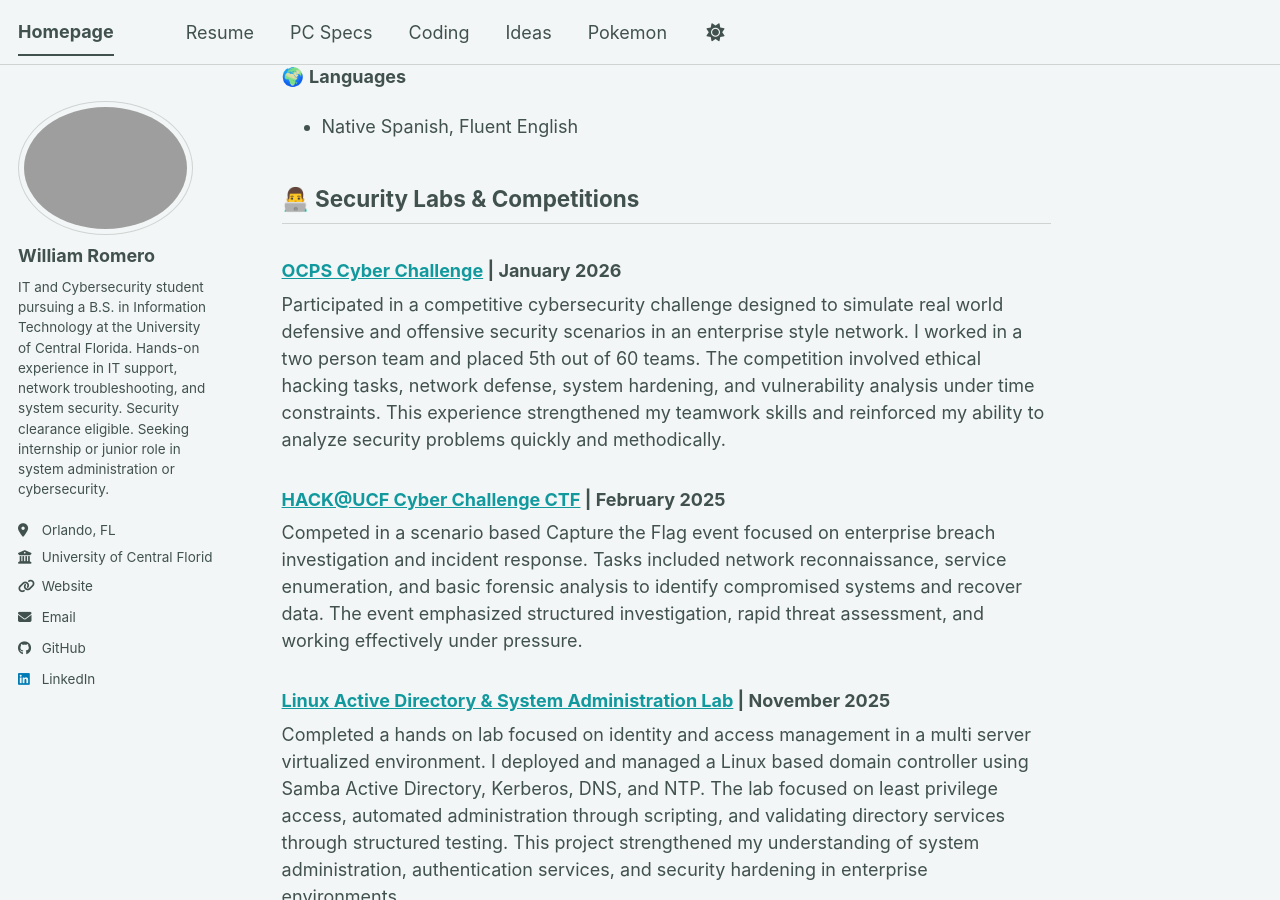
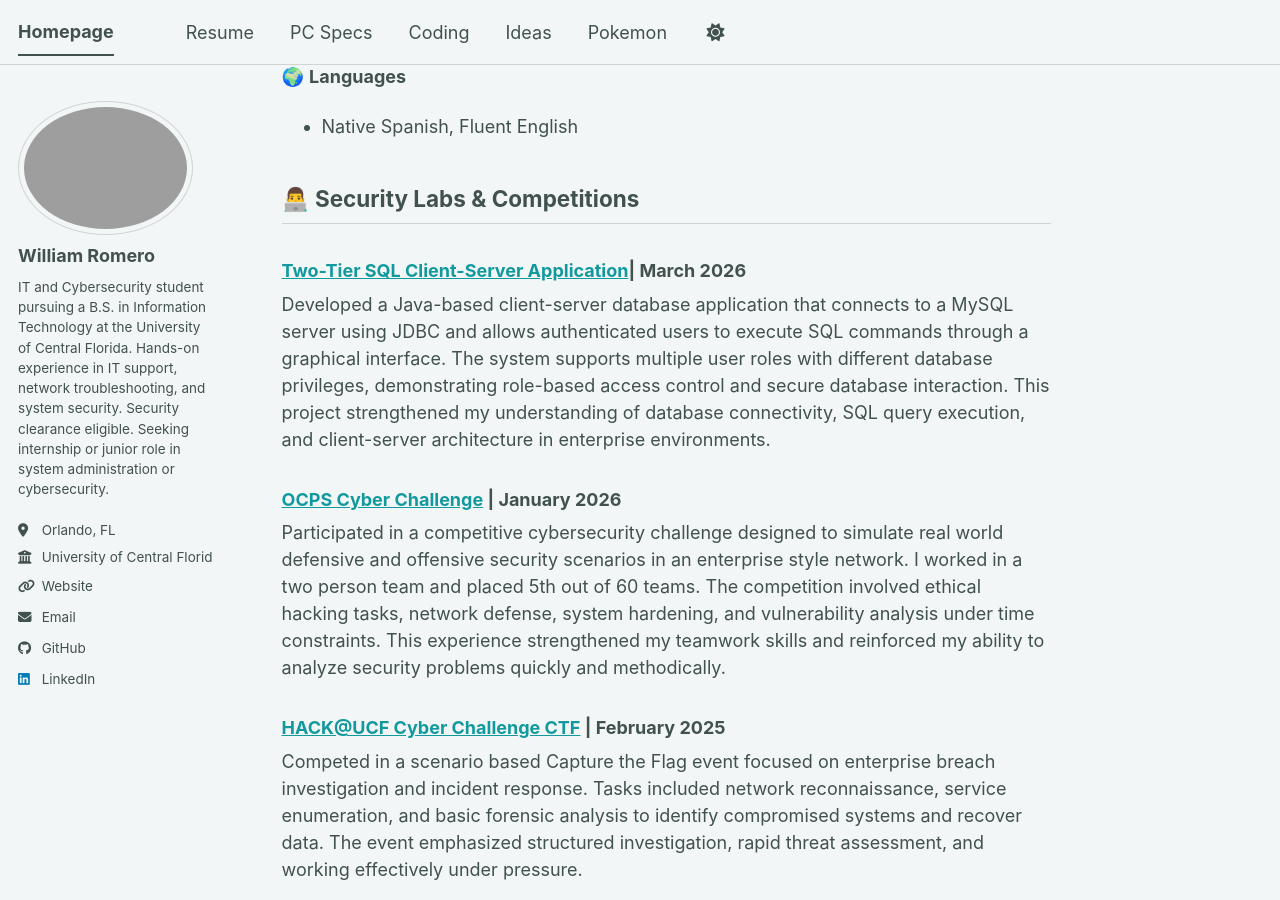
Before and after one commit to williamromero11/williamromero11.github.io, a Jekyll site: the page built from _pages/about.md, in a window 1280 px wide and 900 px high, scrolled down 1686 px. Built offline with Jekyll 4.4.1, drawn with Linux system fonts in a browser that asks for light colours; a script bundle is joined from its source files by our own code; library files that are not in the unit come from our copies.

Commit message:
Update about.md

```diff
--- a/_pages/about.md
+++ b/_pages/about.md
@@ -45,6 +45,9 @@ I try to apply these habits of careful analysis, attention to detail, and ethica
 
 ## 👨‍💻 Security Labs & Competitions
 
+### [Two-Tier SQL Client-Server Application](https://github.com/williamromero11/Project-5/tree/main)| March 2026
+Developed a Java-based client-server database application that connects to a MySQL server using JDBC and allows authenticated users to execute SQL commands through a graphical interface. The system supports multiple user roles with different database privileges, demonstrating role-based access control and secure database interaction. This project strengthened my understanding of database connectivity, SQL query execution, and client-server architecture in enterprise environments.
+
 ### [OCPS Cyber Challenge](https://www.linkedin.com/posts/william-romero-pirela_hack-cybersecurity-ctf-activity-7423359165286461440-B_-r?utm_source=share&utm_medium=member_desktop&rcm=ACoAAFSV9AkBQJmlEWSSmo9R5VMU2-zVcDD8LV0) | January 2026
 Participated in a competitive cybersecurity challenge designed to simulate real world defensive and offensive security scenarios in an enterprise style network. I worked in a two person team and placed 5th out of 60 teams. The competition involved ethical hacking tasks, network defense, system hardening, and vulnerability analysis under time constraints. This experience strengthened my teamwork skills and reinforced my ability to analyze security problems quickly and methodically.
 
```
